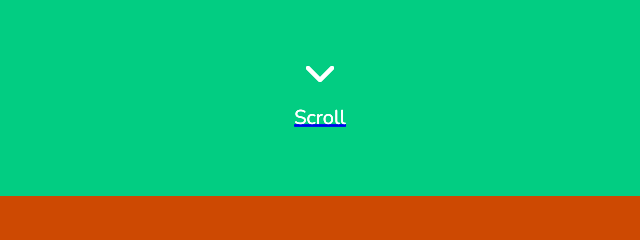
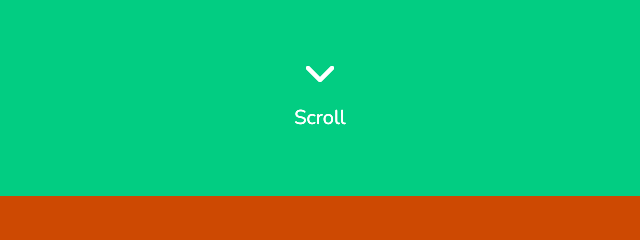
Before and after one commit to ZacharyFoxLuke/Fox_Bank, a plain HTML site: page index.html in a window 1280 px wide. Shown: the part 652-892 px from the top of the page, 320-960 px from the left. Drawn offline with nearby package versions, Linux system fonts and the light colour scheme.

Commit message:
Update styles.css

```diff
--- a/styles/styles.css
+++ b/styles/styles.css
@@ -44,6 +44,10 @@ html {
     transform: translate(-50%, -50%);
     text-align: center;
 
+}
+
+.scrollDown a {
+    text-decoration: none;
 }
 
 .scrollDown p {
```
